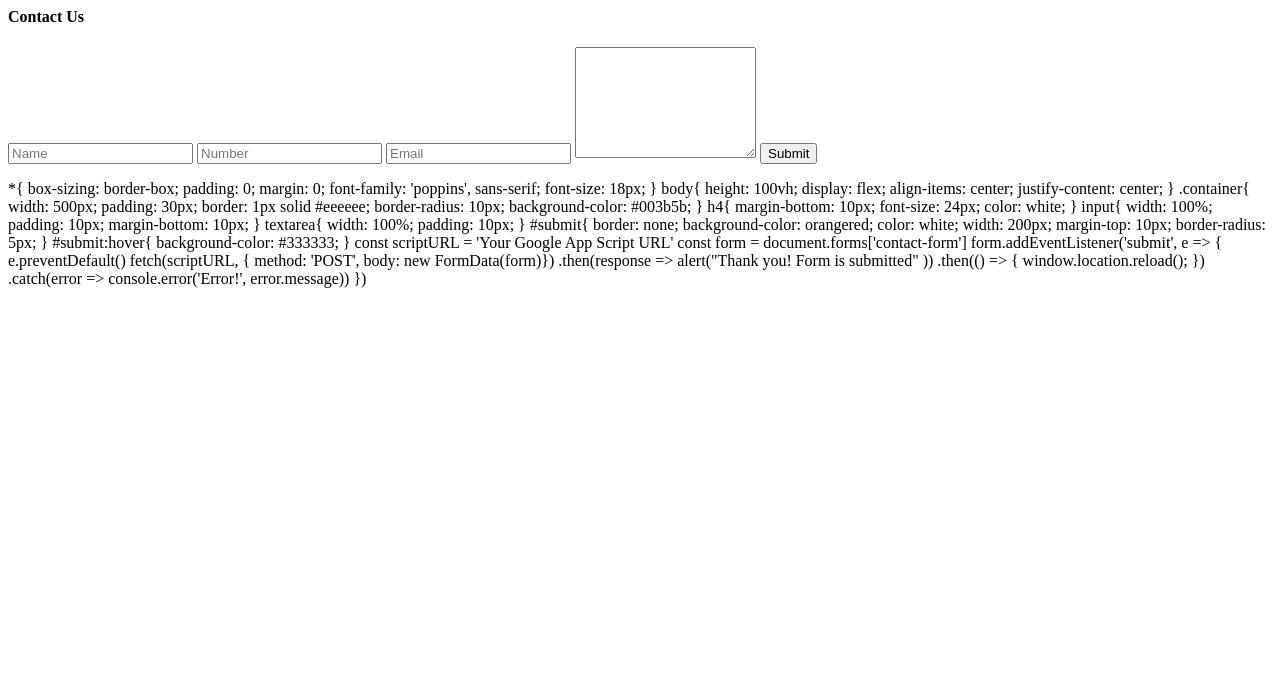
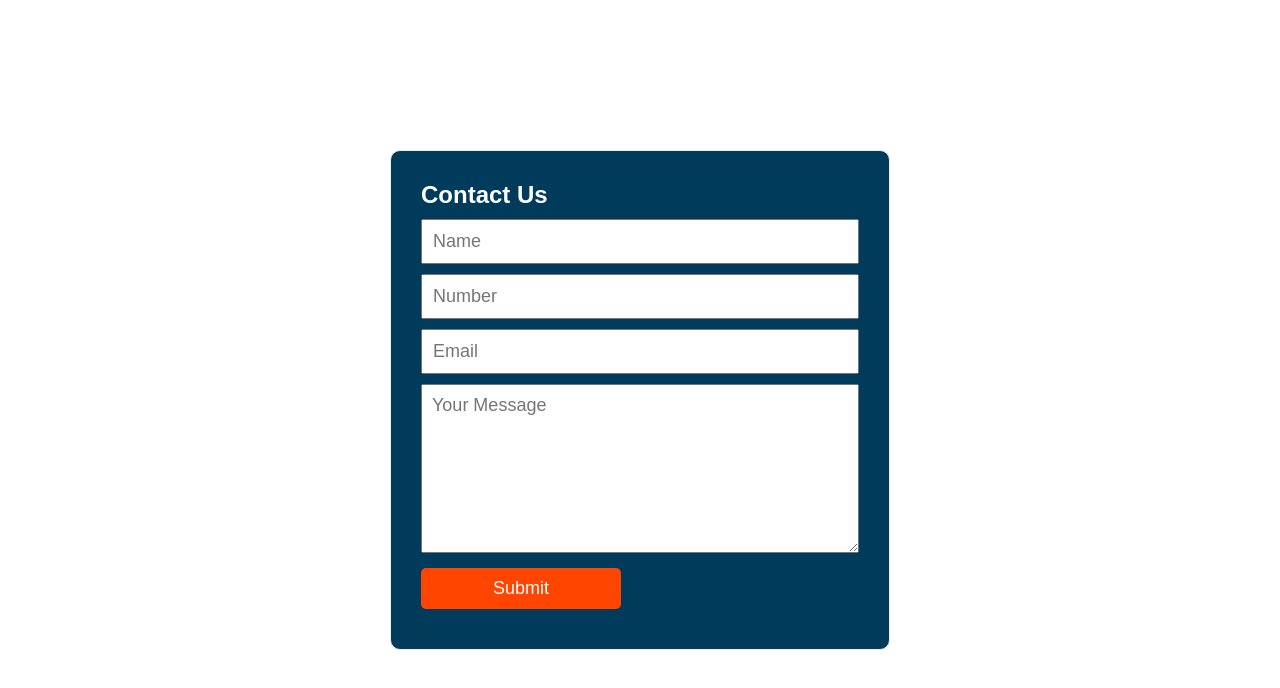
Before and after one commit to mahdi-saadat/Excel_Sheet, a plain HTML site: page index.html in a window 1280 px wide. Drawn offline with Linux system fonts and the light colour scheme.

Commit message:
fg
descriptions

```diff
--- a/index.html
+++ b/index.html
@@ -1,72 +1,22 @@
+<!DOCTYPE html>
+<html lang="en">
+<head>
+  <meta charset="UTF-8">
+  <meta name="viewport" content="width=device-width, initial-scale=1.0">
+  <title>Contact Form</title>
+  <link rel="stylesheet" href="styles.css">
+</head>
 <body>
   <div class="container">
     <form method="post" action="" name="contact-form">
       <h4>Contact Us</h4>
-      <input type="text" name="your-name" placeholder="Name">
-      <input type="text" name="your-number" placeholder="Number">
-      <input type="email" name="your-email" placeholder="Email">
-      <textarea name="message" rows="7" placeholder="Your Message">
-      </textarea>
+      <input type="text" name="your-name" placeholder="Name" required>
+      <input type="text" name="your-number" placeholder="Number" required>
+      <input type="email" name="your-email" placeholder="Email" required>
+      <textarea name="message" rows="7" placeholder="Your Message"></textarea>
       <input type="submit" value="Submit" id="submit">
-		</form>
-	</div>
+    </form>
+  </div>
+  <script src="script.js"></script>
 </body>
-*{
-	box-sizing: border-box;
-	padding: 0;
-	margin: 0;
-	font-family: 'poppins', sans-serif;
-	font-size: 18px;
-}
-body{
-	height: 100vh;
-	display: flex;
-	align-items: center;
-	justify-content: center;
-}
-.container{
-	width: 500px;
-	padding: 30px;
-	border: 1px solid #eeeeee;
-	border-radius: 10px;
-	background-color: #003b5b;
-}
-h4{
-	margin-bottom: 10px;
-	font-size: 24px;
-	color: white;
-}
-input{
-	width: 100%;
-	padding: 10px;
-	margin-bottom: 10px;
-}
-textarea{
-	width: 100%;
-	padding: 10px;
-}
-#submit{
-	border: none;
-	background-color: orangered;
-	color: white;
-	width: 200px;
-	margin-top: 10px;
-	border-radius: 5px;
-}
-#submit:hover{
-	background-color: #333333;
-}
-
-const scriptURL = 'Your Google App Script URL'
-
-const form = document.forms['contact-form']
-
-form.addEventListener('submit', e => {
-
-  e.preventDefault()
-
-  fetch(scriptURL, { method: 'POST', body: new FormData(form)})
-  .then(response => alert("Thank you! Form is submitted" ))
-  .then(() => { window.location.reload(); })
-  .catch(error => console.error('Error!', error.message))
-})
+</html>
--- /dev/null
+++ b/script.js
@@ -0,0 +1,14 @@
+const scriptURL = 'Your Google App Script URL'; // Replace with your actual URL
+
+const form = document.forms['contact-form'];
+
+form.addEventListener('submit', (e) => {
+  e.preventDefault(); // Prevent default form submission
+
+  fetch(scriptURL, { method: 'POST', body: new FormData(form) })
+    .then((response) => {
+      alert('Thank you! Your form has been submitted.');
+      form.reset(); // Reset the form after submission
+    })
+    .catch((error) => console.error('Error!', error.message));
+});
--- /dev/null
+++ b/styles.css
@@ -0,0 +1,45 @@
+*{
+	box-sizing: border-box;
+	padding: 0;
+	margin: 0;
+	font-family: 'poppins', sans-serif;
+	font-size: 18px;
+}
+body{
+	height: 100vh;
+	display: flex;
+	align-items: center;
+	justify-content: center;
+}
+.container{
+	width: 500px;
+	padding: 30px;
+	border: 1px solid #eeeeee;
+	border-radius: 10px;
+	background-color: #003b5b;
+}
+h4{
+	margin-bottom: 10px;
+	font-size: 24px;
+	color: white;
+}
+input{
+	width: 100%;
+	padding: 10px;
+	margin-bottom: 10px;
+}
+textarea{
+	width: 100%;
+	padding: 10px;
+}
+#submit{
+	border: none;
+	background-color: orangered;
+	color: white;
+	width: 200px;
+	margin-top: 10px;
+	border-radius: 5px;
+}
+#submit:hover{
+	background-color: #333333;
+}
```
